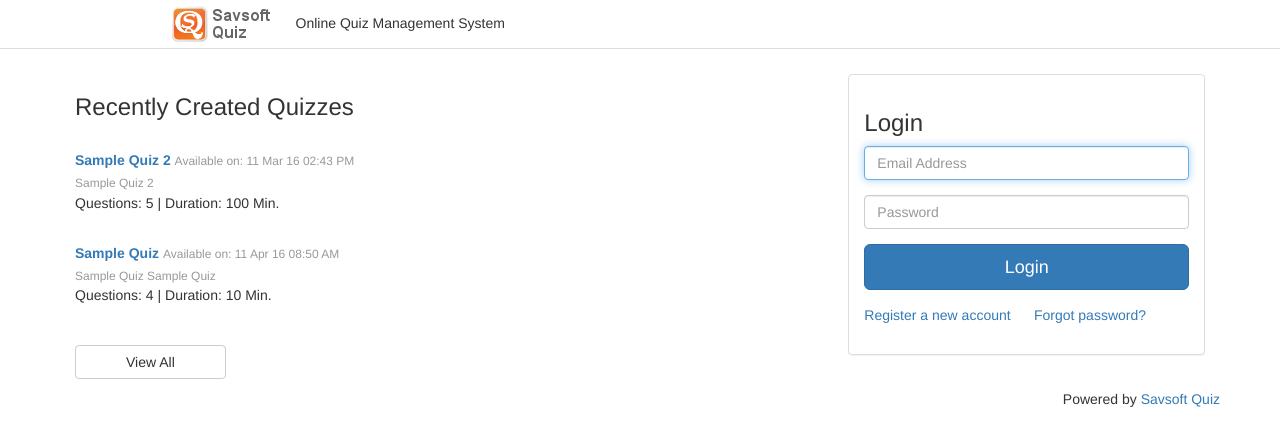
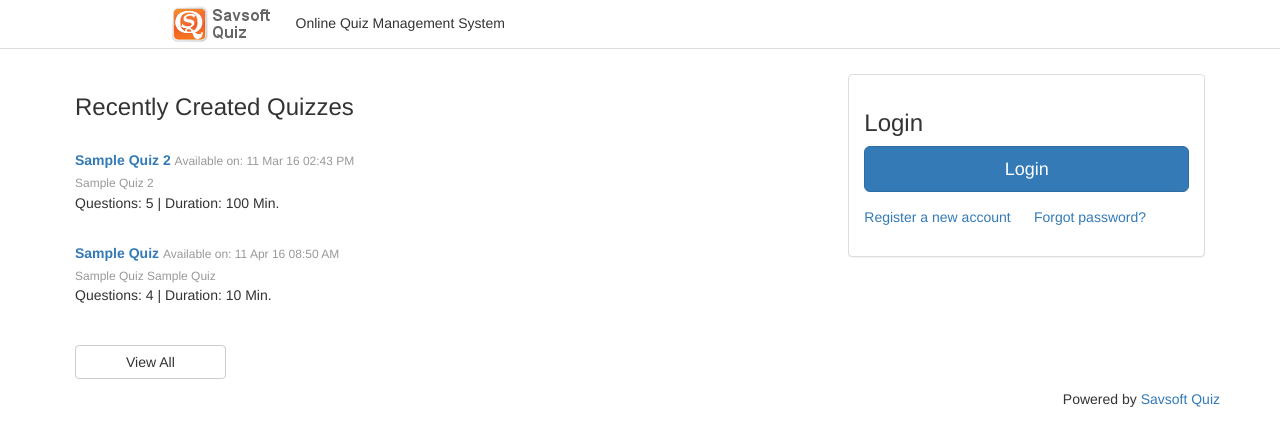
Before and after one commit to warehows/assessment, a CodeIgniter app: page /database/index.php/login in a window 1280 px wide. Shown: the top 446 px of the page. Run offline with CodeIgniter, Linux system fonts and the light colour scheme; data comes from the database, SQL or seed files in the repository.

Commit message:
test push to dev branch pullme baby 2

```diff
--- a/application/views/login.php
+++ b/application/views/login.php
@@ -74,14 +74,14 @@ if(count($recent_quiz)==0){
 		<?php
 		}
 		?>
-			<div class="form-group">
-					<label for="inputEmail" class="sr-only"><?php echo $this->lang->line('email_address');?></label>
-					<input type="email" id="inputEmail" name="email" class="form-control" placeholder="<?php echo $this->lang->line('email_address');?>" required autofocus>
-			</div>
-			<div class="form-group">
-					<label for="inputPassword" class="sr-only"><?php echo $this->lang->line('password');?></label>
-					<input type="password" id="inputPassword" name="password" class="form-control" placeholder="<?php echo $this->lang->line('password');?>" required >
-			 </div>
+<!--			<div class="form-group">-->
+<!--					<label for="inputEmail" class="sr-only">--><?php //echo $this->lang->line('email_address');?><!--</label>-->
+<!--					<input type="email" id="inputEmail" name="email" class="form-control" placeholder="--><?php //echo $this->lang->line('email_address');?><!--" required autofocus>-->
+<!--			</div>-->
+<!--			<div class="form-group">	  -->
+<!--					<label for="inputPassword" class="sr-only">--><?php //echo $this->lang->line('password');?><!--</label>-->
+<!--					<input type="password" id="inputPassword" name="password" class="form-control" placeholder="--><?php //echo $this->lang->line('password');?><!--" required >-->
+<!--			 </div>-->
 			<div class="form-group">
 
 					<button class="btn btn-lg btn-primary btn-block" type="submit"><?php echo $this->lang->line('login');?></button>
```
